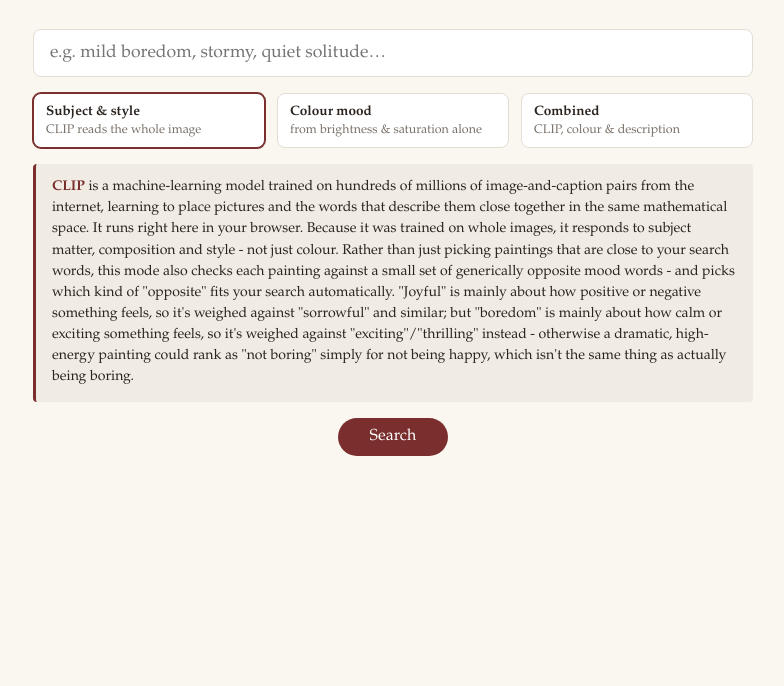
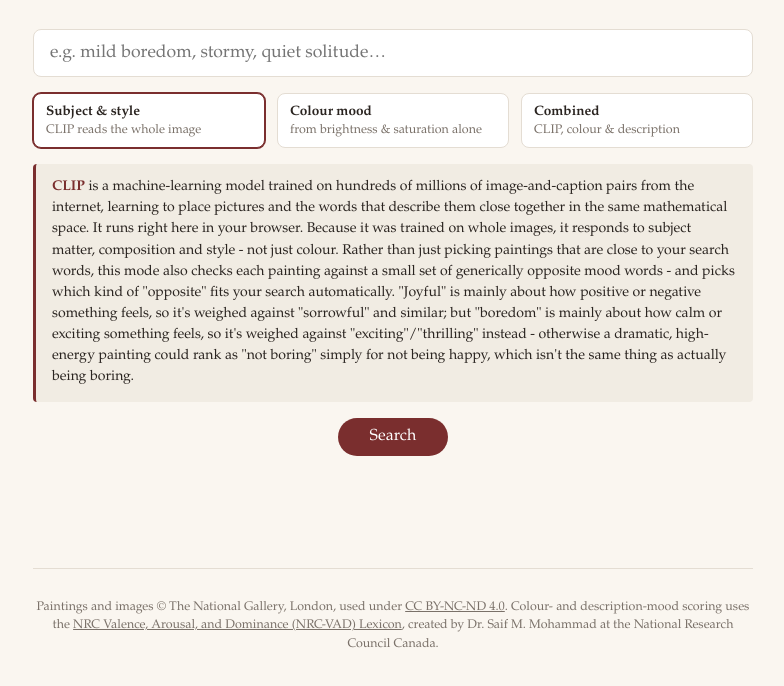
Before and after one commit to CogappLabs/ng-search-by-mood, a plain HTML site: page docs/index.html in a window 1280 px wide. Shown: the part 96-782 px from the top of the page, without its empty margins (247-1031 px from the left). Drawn offline with Linux system fonts and the light colour scheme.

Commit message:
Add required NRC-VAD Lexicon citation/credit
Per the lexicon's licence terms (Credit clause): any product using it
must acknowledge "the name of the resource, the authors, and NRC" in
an About page or similar documentation. Added a footer to
docs/index.html with that credit plus the National Gallery image
licence, and a full Acknowledgements section (credit + academic
citation) to README.md.

Co-Authored-By: Claude Sonnet 5 <noreply@anthropic.com>

```diff
--- a/docs/index.html
+++ b/docs/index.html
@@ -47,6 +47,16 @@
 
   <div id="results" class="grid"></div>
 
+  <footer class="credits">
+    <p>
+      Paintings and images &copy; The National Gallery, London, used under
+      <a href="https://creativecommons.org/licenses/by-nc-nd/4.0/" target="_blank" rel="noopener">CC BY-NC-ND 4.0</a>.
+      Colour- and description-mood scoring uses the
+      <a href="http://saifmohammad.com/WebPages/nrc-vad.html" target="_blank" rel="noopener">NRC Valence, Arousal, and Dominance (NRC-VAD) Lexicon</a>,
+      created by Dr. Saif M. Mohammad at the National Research Council Canada.
+    </p>
+  </footer>
+
   <script type="module" src="app.js"></script>
 </body>
 </html>
--- a/docs/style.css
+++ b/docs/style.css
@@ -195,3 +195,18 @@ button[type="submit"]:hover {
     grid-template-columns: 1fr;
   }
 }
+
+.credits {
+  max-width: 720px;
+  margin: 3rem auto 0;
+  padding-top: 1rem;
+  border-top: 1px solid var(--border);
+  color: var(--muted);
+  font-size: 0.78rem;
+  line-height: 1.5;
+  text-align: center;
+}
+
+.credits a {
+  color: inherit;
+}
```
Also changed, not shown: 1 other file.
